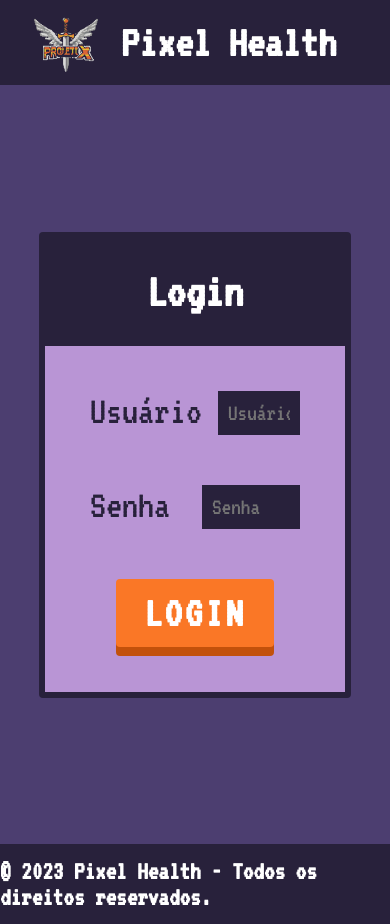
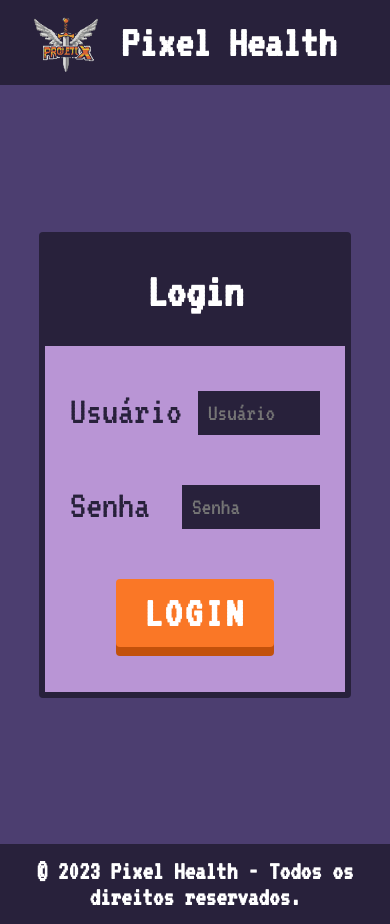
Before and after one commit to Global-Solution-2-2023/front, a React (Vite) app: page / in a window 390 px wide. Built offline with nearby package versions, Linux system fonts and the light colour scheme; data requests are answered from the project's data file; a web font is replaced by a local one.

Commit message:
footer e login responsivos

```diff
--- a/src/assets/styles/components/footer.scss
+++ b/src/assets/styles/components/footer.scss
@@ -8,6 +8,8 @@
     align-items: center;
     justify-content: center;
     color: white;
+    padding: 0 5%;
+    text-align: center;
 
     &-title {
         font-size: 1.1rem;
--- a/src/assets/styles/routes/login.scss
+++ b/src/assets/styles/routes/login.scss
@@ -122,4 +122,31 @@
 
     }
 
+    @media (max-width: 576px) {
+
+        &-container {
+
+            .form-login {
+
+                .input-group {
+
+                    padding: 45px 25px;
+
+                }
+            }
+        }
+
+
+
+
+
+    }
+
+
+    @media (max-width: 768px) {
+
+
+
+    }
+
 }
```
